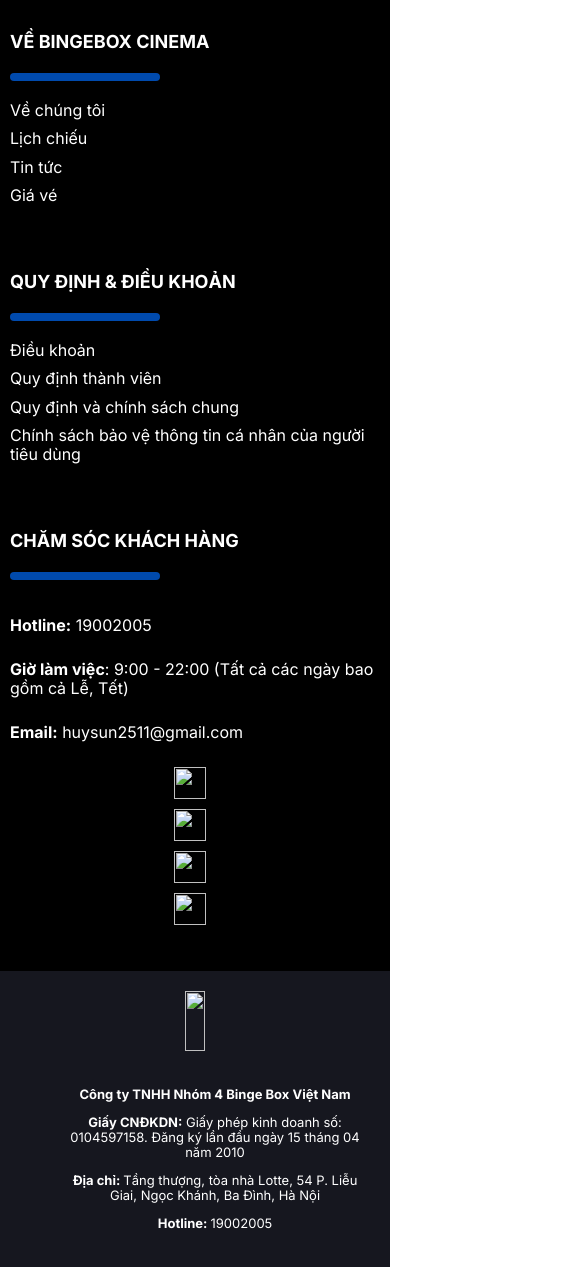
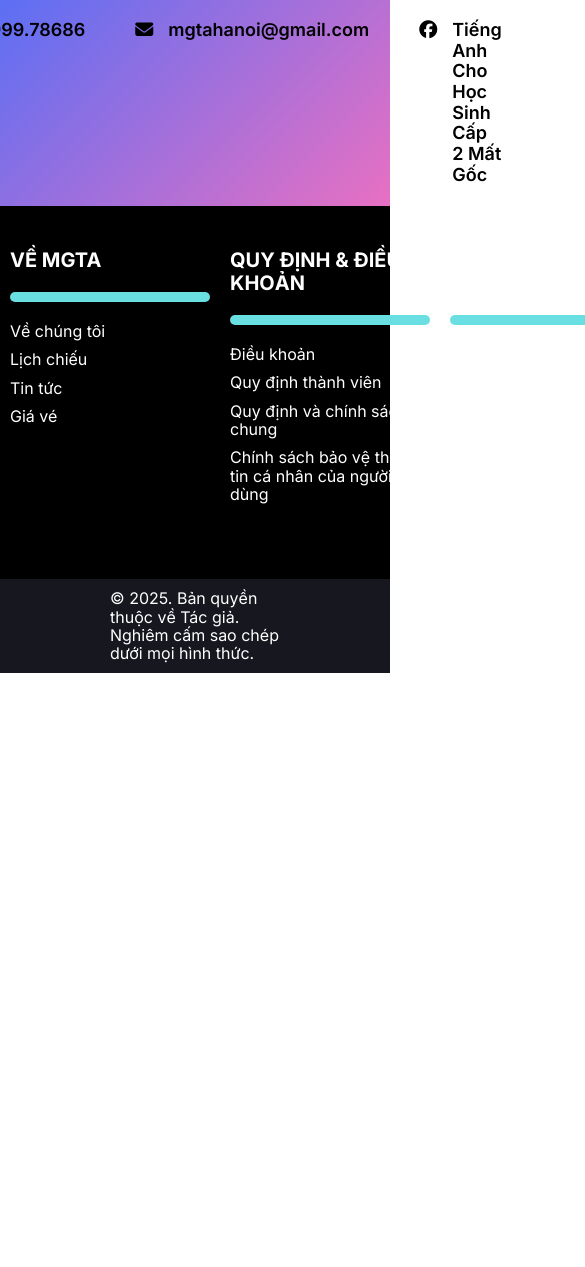
Before and after one commit to henruysun2511/mgta_demo, a plain HTML site: page components/footer.html in a window 390 px wide. Shown: the top 1267 px of the page, 585 px wide, since content can reach past the window. After the commit the page ends 844 px from the top, so only its background shows below. Drawn offline with nearby package versions, Linux system fonts and the light colour scheme; files that its build step writes are made by us from their sources; a web font is replaced by a local one.

Commit message:
design homepage

```diff
--- a/components/footer.html
+++ b/components/footer.html
@@ -15,73 +15,97 @@
 
     <link rel="stylesheet" href="../assets/css/base.css">
     <style>
-        .footer .footer-top {
+        .footer-top {
+            background: linear-gradient(135deg, #5c6ff4, #e870c2);
+            padding: 20px 0;
+        }
+
+        .footer-top ul {
+            display: flex;
+            justify-content: center;
+            gap: 50px;
+            margin: 0;
+        }
+
+        .footer-top ul li {
+            display: flex;
+            gap: 15px;
+            font-size: 18px;
+            font-weight: 600;
+            margin: 0;
+        }
+
+        .footer-top ul li p {
+            margin: 0;
+        }
+
+        .footer .footer-main {
             display: flex;
             justify-content: space-evenly;
             background-color: #000000;
             padding: 30px 10px;
         }
 
-        .footer .footer-top .about-us {
+        .footer .footer-main .about-us {
             margin-right: 20px;
 
             width: 300px;
         }
 
-        .footer .footer-top .about-us h1 {
+        .footer .footer-main .about-us h1 {
             font-size: 20px;
             color: white;
             margin-bottom: 20px;
         }
 
-        .footer .footer-top .about-us .list-box {
-            background-color: #004aad;
+        .footer .footer-main .about-us .list-box {
+            background-color: #69dfe1;
             width: 200px;
             height: 10px;
             border-radius: 15px;
             margin-bottom: 20px;
         }
 
-        .footer .footer-top .about-us ul {
+        .footer .footer-main .about-us ul {
             list-style-type: none;
             padding: 0;
             display: flex;
             flex-direction: column;
         }
 
-        .footer .footer-top .about-us ul li {
+        .footer .footer-main .about-us ul li {
             margin-bottom: 10px;
         }
 
-        .footer .footer-top .about-us ul li a {
+        .footer .footer-main .about-us ul li a {
             color: white;
         }
 
-        .footer .footer-top .about-us ul li a:hover {
-            color: #004aad;
+        .footer .footer-main .about-us ul li a:hover {
+            color: #f6c964;
         }
 
-        .footer .footer-top .about-us ul li p {
+        .footer .footer-main .about-us ul li p {
             color: white;
             margin-bottom: 0;
         }
 
-        .footer .footer-top .about-us .social {
+        .footer .footer-main .about-us .social {
             display: flex;
             align-items: center;
         }
 
-        .footer .footer-top .about-us .social li {
+        .footer .footer-main .about-us .social li {
             margin-right: 10px;
         }
 
-        .footer .footer-top .about-us .social li .inner-image {
+        .footer .footer-main .about-us .social li .inner-image {
             height: 40px;
             width: 40px;
 
         }
 
-        .footer .footer-top .about-us .social li .inner-image img {
+        .footer .footer-main .about-us .social li .inner-image img {
             height: 100%;
             width: 100%;
         }
@@ -95,95 +119,7 @@
             display: flex;
             align-items: center;
             padding: 10px 110px;
-        }
-
-        .footer-bottom .inner-logo {
-            height: 100px;
-            width: auto;
-        }
-
-        .footer-bottom .inner-logo img {
-            height: 100%;
-            width: 100%;
-        }
-
-        .footer-bottom .inner-content ul {
-            list-style: none;
-        }
-
-        .footer-bottom .inner-content ul li p {
             color: white;
-        }
-
-        @media screen and (max-width: 1024px) {
-            .footer .footer-top {
-                flex-direction: column;
-                align-items: center;
-                gap: 30px;
-                padding: 30px 20px;
-            }
-
-            .footer .footer-top .about-us {
-                margin-right: 0;
-                width: 100%;
-                max-width: 400px;
-            }
-
-            .footer .footer-top .about-us ul {
-                padding-left: 0;
-            }
-
-            .footer .footer-top .about-us ul li {
-                text-align: left;
-            }
-
-            .footer .footer-top .about-us .social {
-                justify-content: center;
-            }
-
-            .footer-bottom {
-                flex-direction: column;
-                align-items: center;
-                text-align: center;
-                padding: 20px;
-                gap: 20px;
-            }
-
-            .footer-bottom .inner-logo {
-                height: 80px;
-            }
-
-            .footer-bottom .inner-content ul li p {
-                font-size: 14px;
-            }
-        }
-
-        @media screen and (max-width: 480px) {
-            .footer .footer-top {
-                padding: 20px 10px;
-            }
-
-            .footer .footer-top .about-us h1 {
-                font-size: 18px;
-            }
-
-            .footer .footer-top .about-us .list-box {
-                width: 150px;
-                height: 8px;
-            }
-
-            .footer-bottom .inner-logo {
-                height: 60px;
-            }
-
-            .footer-bottom .inner-content ul li p {
-                font-size: 13px;
-            }
-
-            .footer .footer-top .about-us .social li .inner-image {
-                height: 32px;
-                width: 32px;
-            }
         }
     </style>
 
@@ -191,10 +127,33 @@
 
 <body>
     <div class="footer" id="footer">
+        <div class="footer-top">
+            <ul>
+                <li>
+                    <div class="inner-icon">
+                        <i class="fa-solid fa-phone"></i>
+                    </div>
+                    <p>03.999.78686</p>
+                </li>
+                <li>
+                    <div class="inner-icon">
+                        <i class="fa-solid fa-envelope"></i>
+                    </div>
+                    <p>mgtahanoi@gmail.com</p>
+                </li>
+                <li>
+                    <div class="inner-icon">
+                        <i class="fa-brands fa-facebook"></i>
+                    </div>
+                    <p>Tiếng Anh Cho Học Sinh Cấp 2 Mất Gốc</p>
+                </li>
 
-        <div class="footer-top">
+            </ul>
+        </div>
+
+        <div class="footer-main">
             <div class="about-us">
-                <h1>VỀ BINGEBOX CINEMA</h1>
+                <h1>VỀ MGTA</h1>
                 <div class="list-box"></div>
                 <ul>
                     <li><a href="./aboutUs.html">Về chúng tôi</a></li>
@@ -227,58 +186,11 @@
                         <p><b>Email:</b> huysun2511@gmail.com</p>
                     </li>
                 </ul>
-                <ul class="social">
-                    <li>
-                        <a href="#">
-                            <div class="inner-image">
-                                <img src="./assets/images/socials/Facebook_Logo.png">
-                            </div>
-                        </a>
-                    </li>
-                    <li>
-                        <a href="#">
-                            <div class="inner-image">
-                                <img src="./assets/images/socials/Instagram_logo.png">
-                            </div>
-                        </a>
-                    </li>
-                    <li>
-                        <a href="#">
-                            <div class="inner-image">
-                                <img src="./assets/images/socials/zalo_logo.png">
-                            </div>
-                        </a>
-                    </li>
-                    <li>
-                        <a href="#">
-                            <div class="inner-image">
-                                <img src="./assets/images/socials/tiktok_logo.png">
-                            </div>
-                        </a>
-                    </li>
-                </ul>
             </div>
 
         </div>
         <div class="footer-bottom">
-            <div class="inner-logo"><img src="./assets/images/bingebox_logo.png"></div>
-            <div class="inner-content">
-                <ul>
-                    <li>
-                        <p><b>Công ty TNHH Nhóm 4 Binge Box Việt Nam</b></p>
-                    </li>
-                    <li>
-                        <p><b>Giấy CNĐKDN:</b> Giấy phép kinh doanh số: 0104597158. Đăng ký lần đầu ngày 15 tháng 04 năm
-                            2010</p>
-                    </li>
-                    <li>
-                        <p><b>Địa chỉ: </b> Tầng thượng, tòa nhà Lotte, 54 P. Liễu Giai, Ngọc Khánh, Ba Đình, Hà Nội</p>
-                    </li>
-                    <li>
-                        <p><b>Hotline: </b> 19002005</p>
-                    </li>
-                </ul>
-            </div>
+            © 2025. Bản quyền thuộc về Tác giả. Nghiêm cấm sao chép dưới mọi hình thức.
         </div>
     </div>
 
--- a/style2.css
+++ b/style2.css
@@ -259,7 +259,10 @@
     font-size: 27px;
     margin-bottom: 10px;
 }
-
+.inner-button{
+    display: flex;
+    justify-content: center;
+}
 .step-box .step-content {
     font-size: 17px;
 }
```
Also changed, not shown: index.html (+12 -1 lines), style.css (+30 -0 lines).
